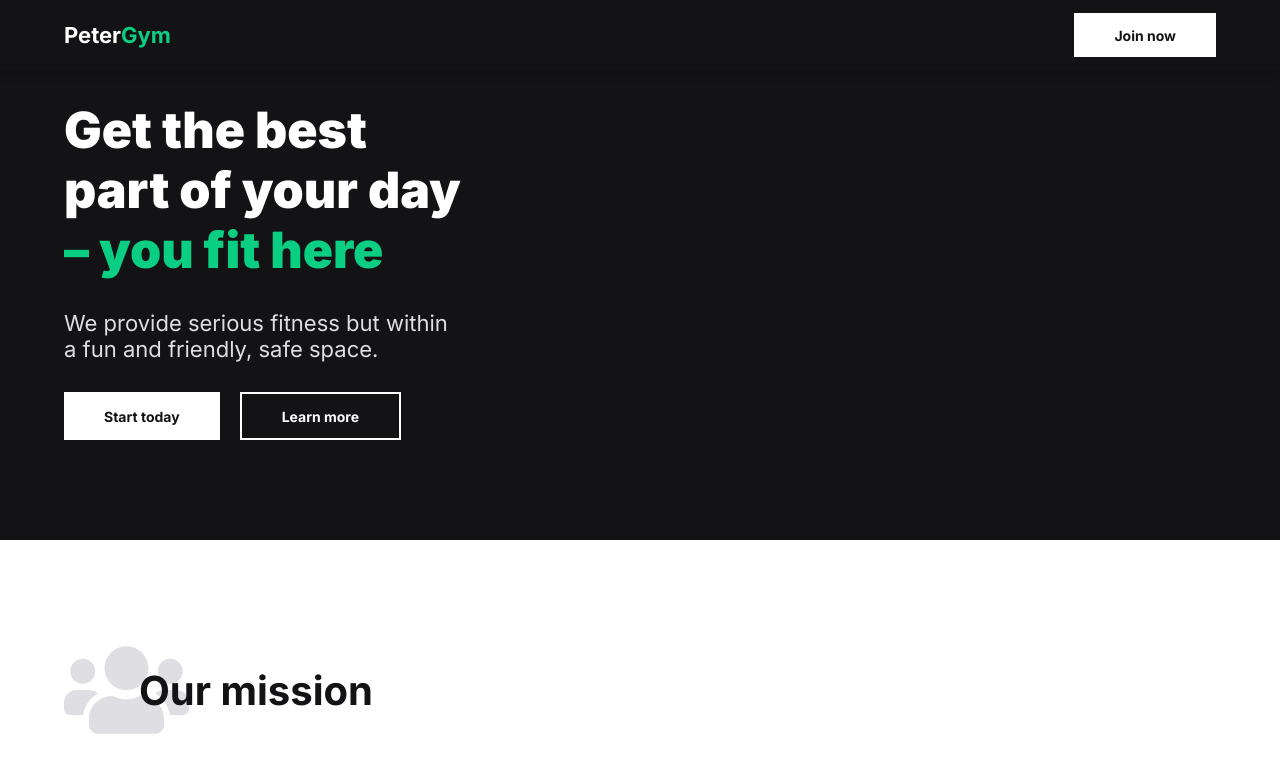
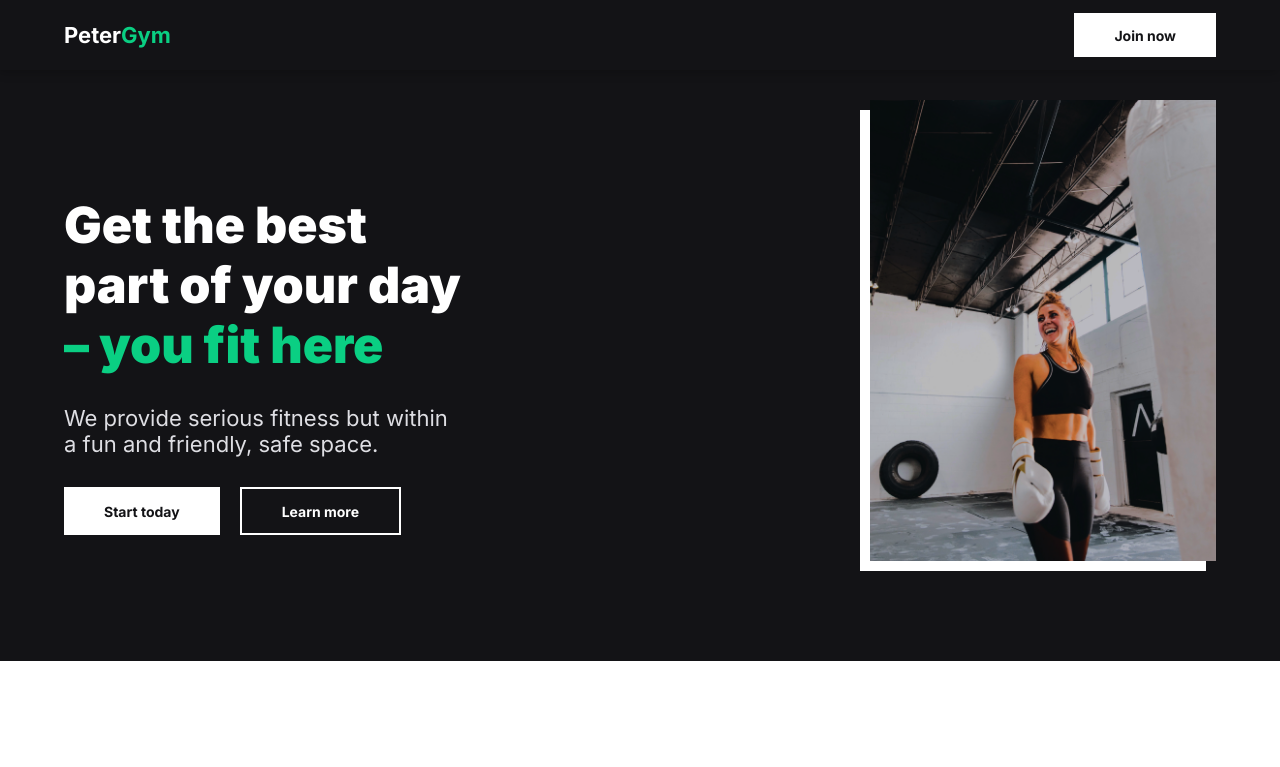
Before and after one commit to pedrohhcunha/peterGym, a Next.js app: page / in a window 1280 px wide. Shown: the top 767 px of the page. Built offline with nearby package versions, Linux system fonts and the light colour scheme.

Commit message:
Added photo in the initial section

```diff
--- a/components/Initial/component.jsx
+++ b/components/Initial/component.jsx
@@ -1,4 +1,6 @@
 import styles from './styles.module.scss'
+import Image from 'next/image'
+import imgGym from './images/img.png'
 
 export default function Initial(props){
     return(
@@ -11,6 +13,9 @@ export default function Initial(props){
                     <button className={styles.button}>Learn more</button>
                 </div>
             </div>
+            <div className={styles.areaImage}>
+                <Image layout="fill" src={imgGym} objectFit="cover" />
+            </div>
         </section>
     )
 }
--- a/components/Initial/styles.module.scss
+++ b/components/Initial/styles.module.scss
@@ -9,6 +9,7 @@
     .contentArea{
         width: 100%;
         max-width: 400px;
+        margin-top: 70px;
 
         .title{
             font-size: 50px;
@@ -52,4 +53,11 @@
             }
         }
     }
+
+    .areaImage{
+        width: 30%;
+        padding-top: calc(calc(4 /3) * 30%);
+        position: relative;
+        box-shadow: -10px 10px var(--white);
+    }
 }
```
Also changed, not shown: components/Initial/images/img.png (added).
